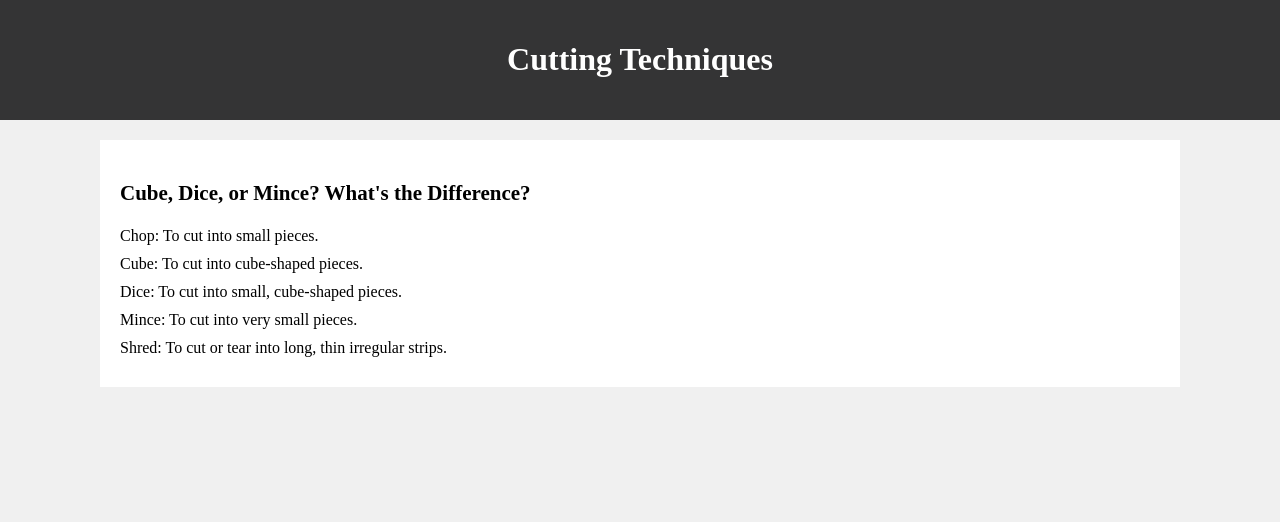
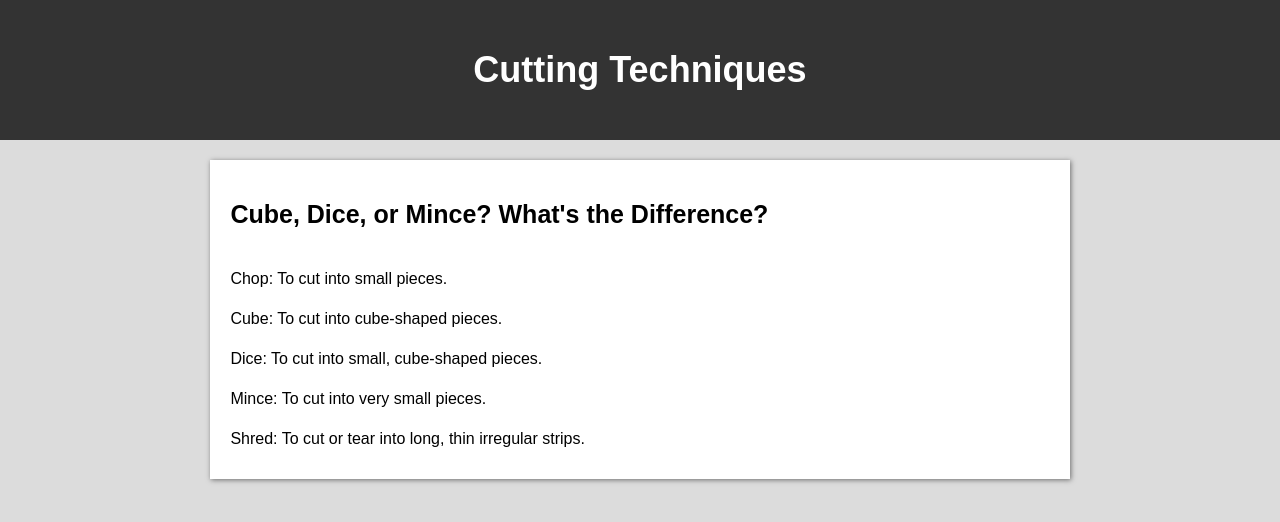
Before and after one commit to JDPPI/Ibarreta-Selector, a plain HTML site: page index.html in a window 1280 px wide. Drawn offline with Linux system fonts and the light colour scheme.

Commit message:
Add files via upload

```diff
--- a/styles.css
+++ b/styles.css
@@ -1,37 +1,45 @@
+body{
+    margin: 0;
+    background-color: gainsboro;
+}
+h3{
+    margin-top: 14px;
+    font-size: 25px;
+}
 header {
-    color: #ffffff;
+    padding: 25px;
+    color: white;
+    background-color: #333333;
+    font-family: Arial, Helvetica, sans-serif;
     text-align: center;
-    background-color: #343435;
+    font-size: 18px;
+    margin-bottom: 20px;
+
+}
+.content {
+    background-color: white;
+    font-family: Arial, Helvetica, sans-serif;
+    box-sizing: content-box;
+    text-decoration: #333333;
+    line-height: 2.5em;
     padding: 20px;
-    margin-bottom: 20px;
+    margin: 0 auto;
+    max-width: 64%;
+    box-shadow: 1px 1px 5px 0px rgba(0,0,0,0.5);
 }
 
-.content {
-    background-color: white;
-    border: 2px ;
-    padding: 20px;
-    margin-right: 100px;
-    margin-left: 100px;
+.content ul {
+    list-style: none;
+    margin: 0;
+    padding: 0;
 }
 
-h3{
-    font-size: 21px;
-
-}
-
-ul {
-        list-style-type: none;
-        margin: 0;
-        padding: 0px;
-
+@media (max-width: 768px) {
+    h1 {
+        font-size: 20px;
     }
 
-li{
-
-    margin:10px 0;
+    .content {
+        max-width: 90%;
+    }
 }
-
-body{
-    background-color:#f0f0f0;
-    margin: 0;
-}
```
